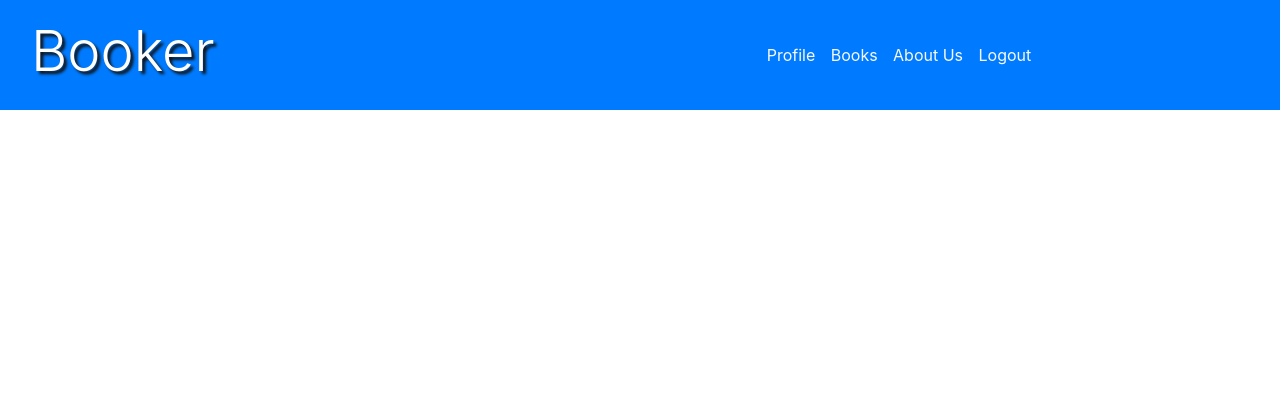
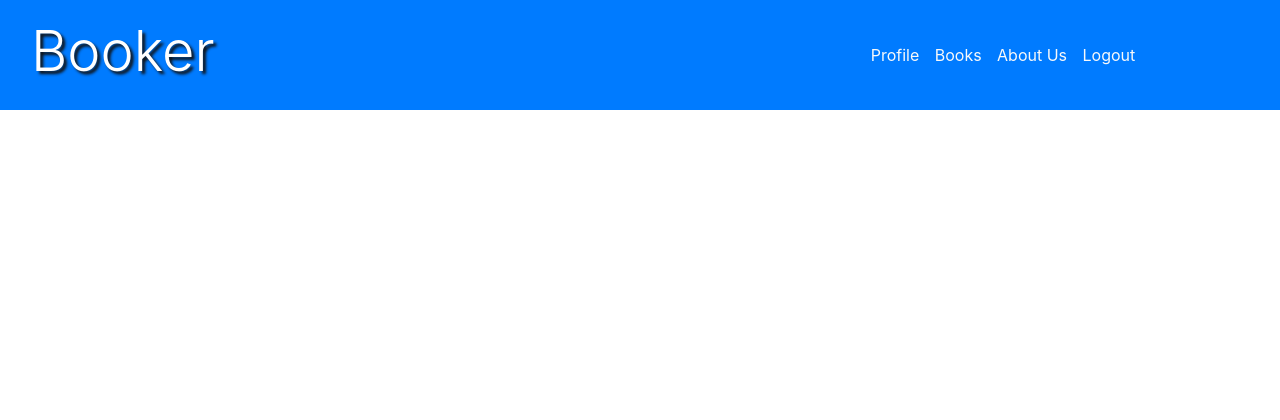
Before and after one commit to oopaze/Booker, a Flask app: page /books in a window 1280 px wide. Shown: the top 420 px of the page. Run offline with Flask 2, Linux system fonts and the light colour scheme; some libraries are stand-ins or nearby versions.

Commit message:
Booker v01

```diff
--- a/app/templates/books.html
+++ b/app/templates/books.html
@@ -24,7 +24,7 @@
 					<nav class="navbar navbar-expand-lg navbar-dark bg-primary">
 			  			<div class="col-md-4">
 					  		<div id='logo-menu'>
-								<a id='logo' href="/">
+								<a id='logo' href="{{url_for('books')}}">
 									<h2 class="display-4"> Booker </h2>
 								</a>
 							</div>
@@ -34,7 +34,7 @@
 								</button>
 							</div>
 						</div>
-						<div class="col-md-4 offset-md-3">
+						<div class="col-md-4 offset-md-4">
 						  	<div class="collapse navbar-collapse" id="navbarNavDropdown">
 
 							    <a class="text-light menu-opcoes" href="#">Profile</a>
```
